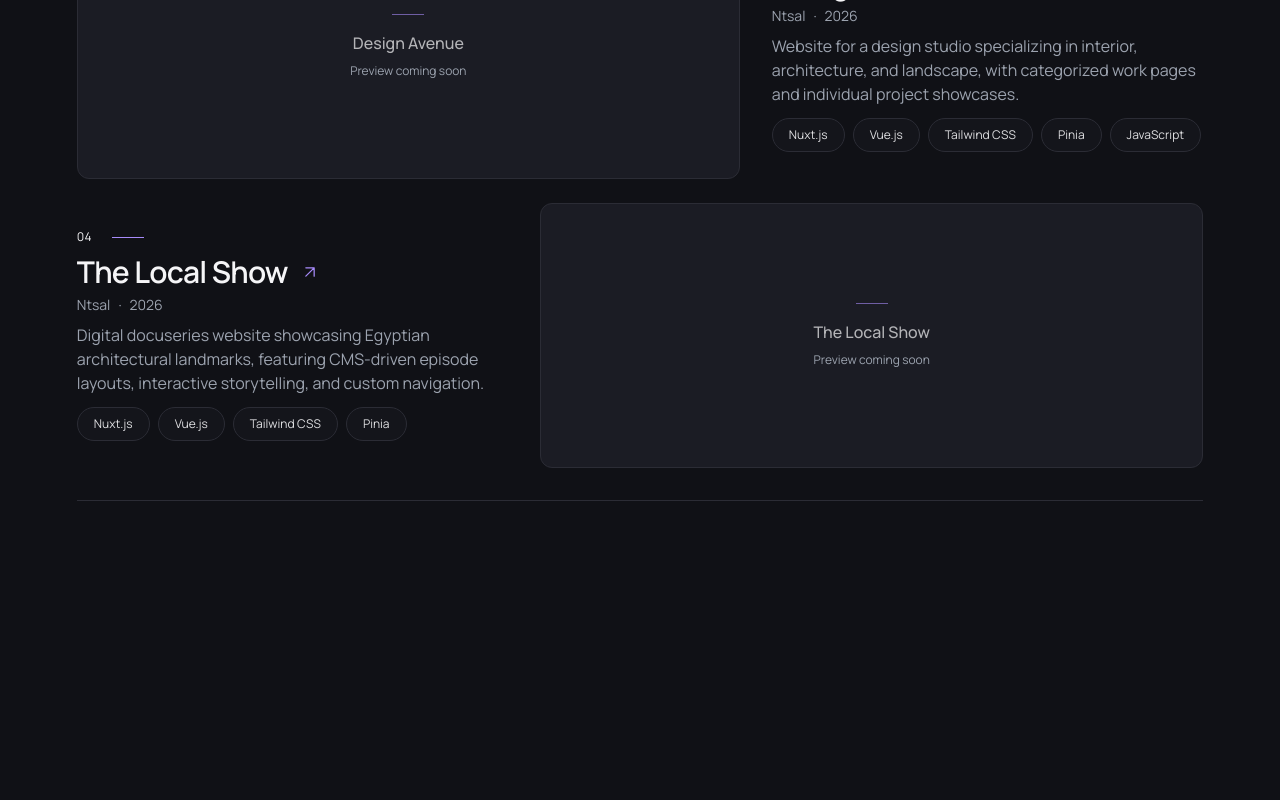
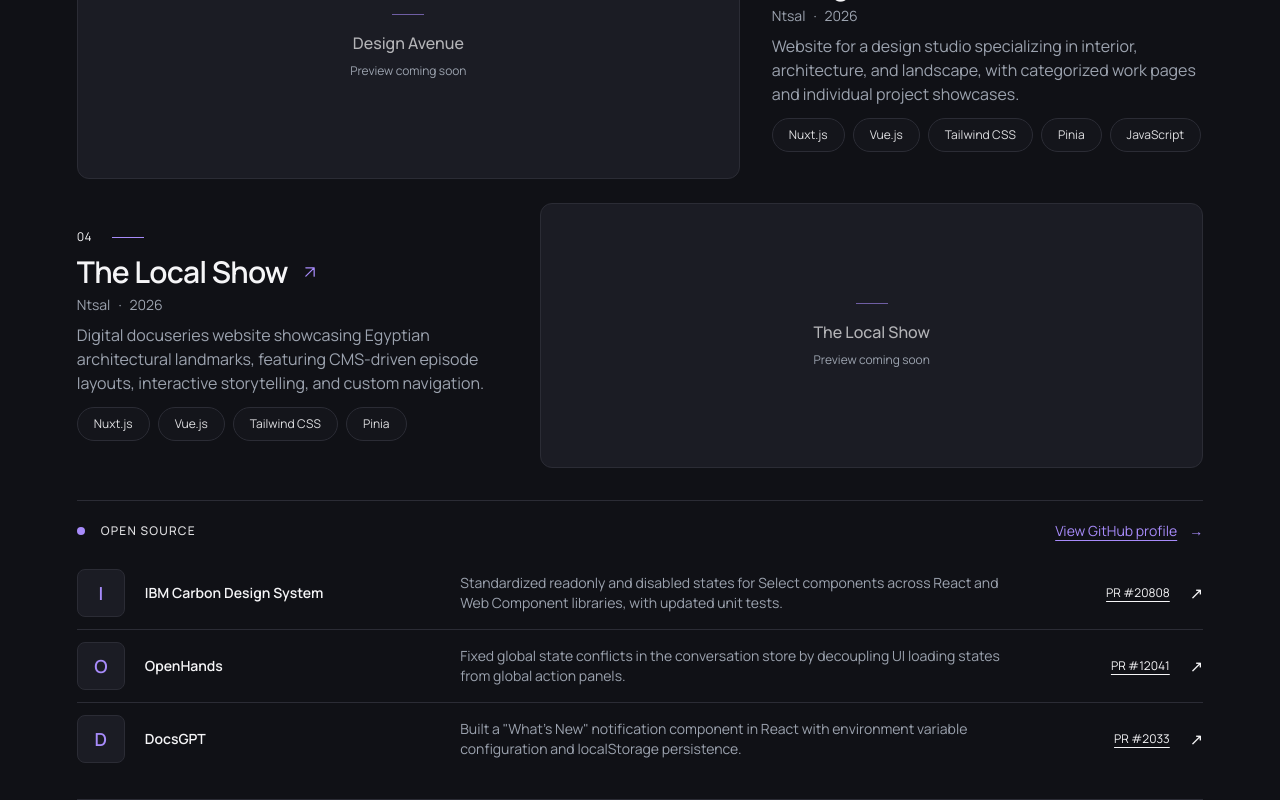
Before and after one commit to Mariam-Saeed/portfolio, a Next.js app: page / in a window 1280 px wide. Shown: the part 1265-2065 px from the top of the page. Before the commit the page ends 1766 px from the top, so only its background shows below. Built offline with nearby package versions, Linux system fonts and the light colour scheme.

Commit message:
feat: implemented open source section

```diff
--- a/src/app/page.tsx
+++ b/src/app/page.tsx
@@ -1,5 +1,6 @@
 import { Header } from "@/components/layout/Header";
 import { Hero } from "@/components/sections/hero/Hero";
+import { OpenSource } from "@/components/sections/open-source/OpenSource";
 import { Projects } from "@/components/sections/projects/Projects";
 
 export default function Home() {
@@ -9,6 +10,7 @@
       <main>
         <Hero />
         <Projects />
+        <OpenSource />
       </main>
     </div>
   );
--- /dev/null
+++ b/src/components/sections/open-source/ContributionRow.tsx
@@ -0,0 +1,42 @@
+import type { Contribution } from "@/types";
+
+type ContributionRowProps = {
+  contribution: Contribution;
+};
+
+export function ContributionRow({ contribution }: ContributionRowProps) {
+  const headingId = `contribution-${contribution.id}-heading`;
+  const prNumber = new URL(contribution.pullRequestUrl).pathname.match(/\/pull\/(\d+)\/?$/)?.[1];
+
+  return (
+    <article
+      aria-labelledby={headingId}
+      className="group grid min-w-0 grid-cols-1 items-center gap-x-6 gap-y-3 rounded-sm py-3 hover:bg-surface/30 motion-safe:transition-colors sm:grid-cols-12"
+    >
+      <div className="flex min-w-0 items-center gap-5 sm:col-span-12 lg:col-span-4">
+        <div
+          aria-hidden="true"
+          className="flex size-12 shrink-0 items-center justify-center rounded-lg border border-border bg-surface text-lg font-semibold text-accent group-hover:border-accent/40 motion-safe:transition-colors"
+        >
+          {contribution.project.charAt(0)}
+        </div>
+        <h3 id={headingId} className="min-w-0 text-sm font-semibold wrap-break-word">
+          {contribution.project}
+        </h3>
+      </div>
+      <p className="min-w-0 text-sm leading-5 text-muted sm:col-span-9 lg:col-span-6">
+        {contribution.description}
+      </p>
+      <a
+        href={contribution.pullRequestUrl}
+        target="_blank"
+        rel="noopener noreferrer"
+        className="inline-flex w-fit items-center gap-5 rounded-sm py-1 text-xs outline-offset-4 hover:text-accent focus-visible:outline-2 focus-visible:outline-accent motion-safe:transition-colors sm:col-span-3 sm:justify-self-end lg:col-span-2"
+      >
+        <span className="underline underline-offset-4">{prNumber ? `PR #${prNumber}` : "View PR"}</span>
+        <span aria-hidden="true" className="text-base">↗</span>
+        <span className="sr-only"> for {contribution.project} (opens in a new tab)</span>
+      </a>
+    </article>
+  );
+}
--- /dev/null
+++ b/src/components/sections/open-source/OpenSource.tsx
@@ -0,0 +1,41 @@
+import { contributions } from "@/data/contributions";
+import { siteConfig } from "@/data/site";
+
+import { ContributionRow } from "./ContributionRow";
+
+export function OpenSource() {
+  return (
+    <section
+      id="open-source"
+      aria-labelledby="open-source-heading"
+      className="mx-auto w-[calc(100%-3rem)] max-w-300 scroll-mt-6 border-b border-border pt-5 pb-6 sm:w-[88%]"
+    >
+      <div className="flex flex-wrap items-center justify-between gap-x-6 gap-y-4">
+        <h2
+          id="open-source-heading"
+          className="flex items-center gap-4 text-xs font-medium tracking-widest uppercase text-foreground/90"
+        >
+          <span aria-hidden="true" className="size-2 shrink-0 rounded-full bg-accent" />
+          Open Source
+        </h2>
+        <a
+          href={siteConfig.socials.github}
+          target="_blank"
+          rel="noopener noreferrer"
+          className="inline-flex items-center gap-3 rounded-sm text-sm text-accent outline-offset-4 hover:text-foreground focus-visible:outline-2 focus-visible:outline-accent motion-safe:transition-colors"
+        >
+          <span className="underline underline-offset-4">View GitHub profile</span>
+          <span aria-hidden="true">→</span>
+          <span className="sr-only"> (opens in a new tab)</span>
+        </a>
+      </div>
+      <ul className="mt-4 divide-y divide-border">
+        {[...contributions].reverse().map((contribution) => (
+          <li key={contribution.id}>
+            <ContributionRow contribution={contribution} />
+          </li>
+        ))}
+      </ul>
+    </section>
+  );
+}
```
